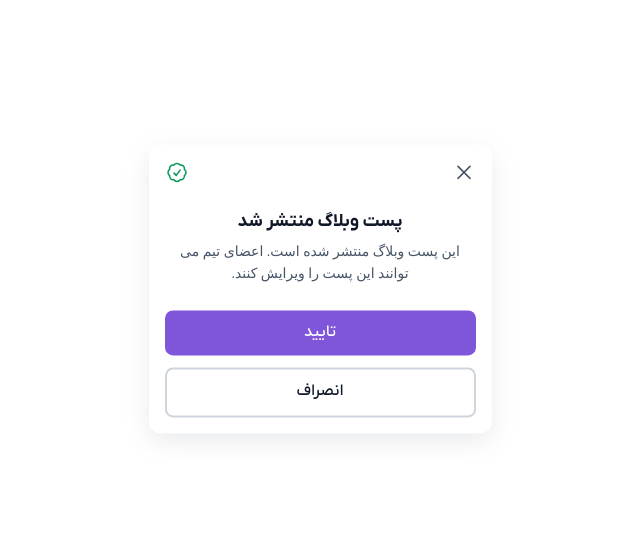
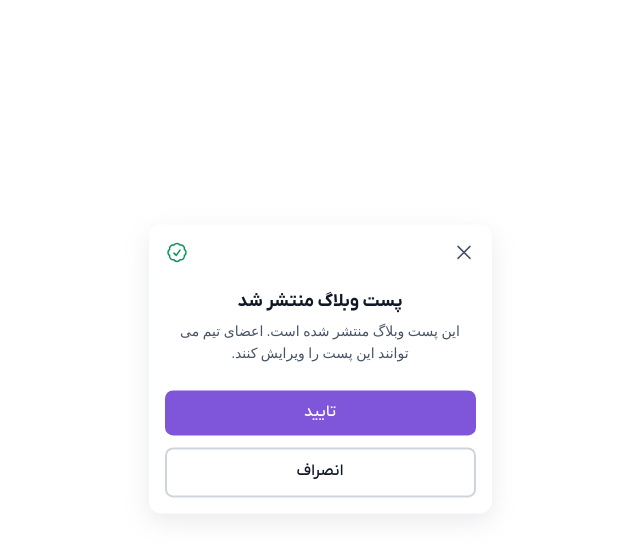
Before and after one commit to Reza-Developer01/modal, a plain HTML site: page index.html in a window 1280 px wide. Both pictures are taken after a click on the button "باز شدن مدال". Shown: the whole page, without its empty margins (320-960 px from the left). Drawn offline with Linux system fonts and the light colour scheme; a web font is replaced by a local one.

Commit message:
Finally Commmit

```diff
--- a/styles/app.css
+++ b/styles/app.css
@@ -58,9 +58,10 @@ a {
 
 .modal-box {
     position: fixed;
-    top: 0;
+    top: 10%;
+    left: 0;
     right: 0;
-    left: 0;
+    transform: translate(0, -50%);
     margin: auto;
     background-color: var(--white-color);
     border-radius: 1.2rem;
```
